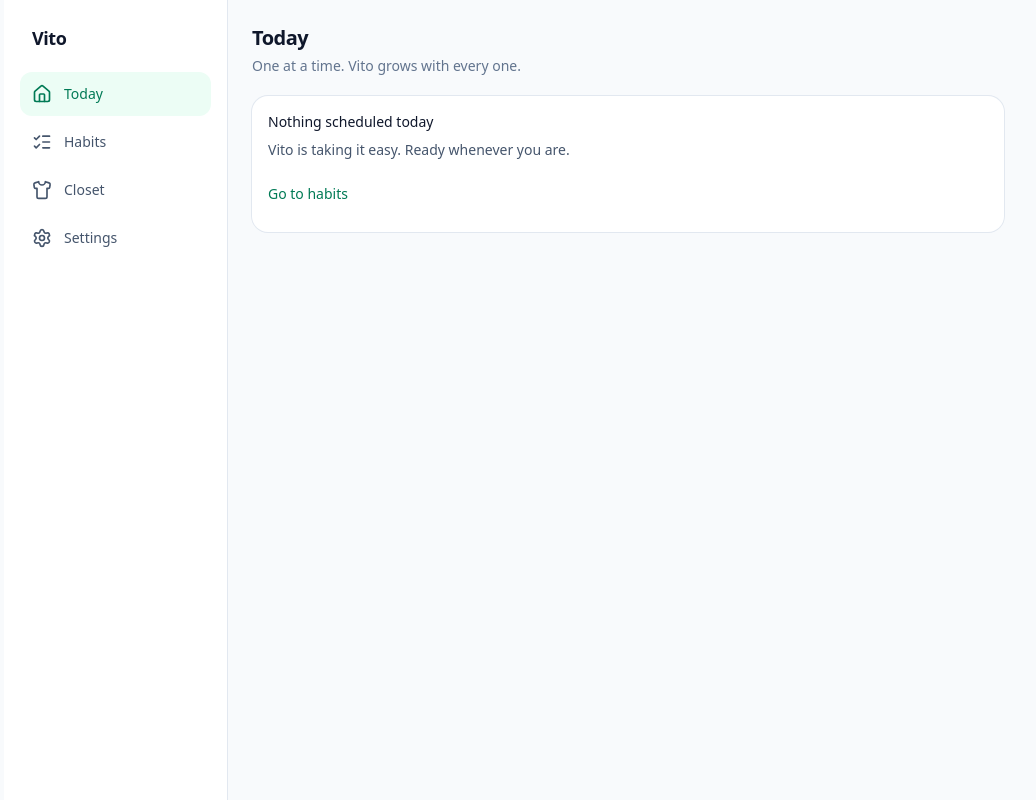
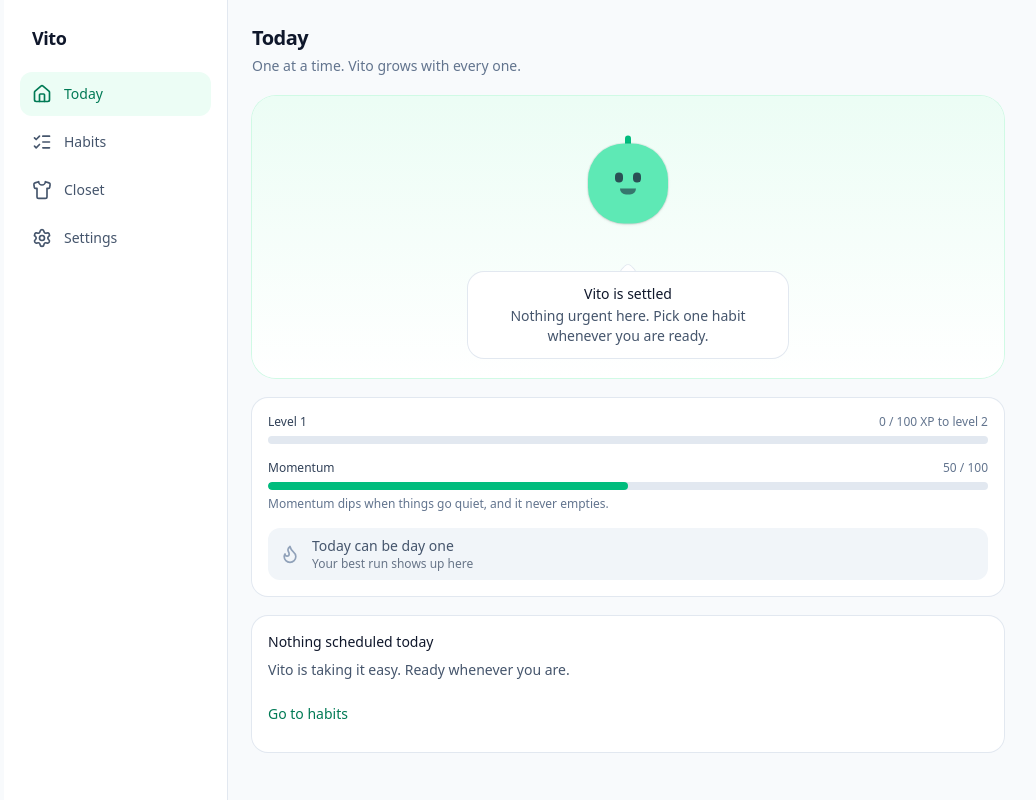
Before and after one commit to ramatc/vito, a React (Vite) app: page / in a window 1280 px wide. Shown: the whole page, without its empty margins (124-1160 px from the left). Built offline with nearby package versions, Linux system fonts and the light colour scheme.

Commit message:
feat(app): put Vito and the progress bars on the home screen

```diff
--- a/src/app/routes.tsx
+++ b/src/app/routes.tsx
@@ -4,6 +4,8 @@ import { Screen } from '../components/layout/Screen'
 import { Card } from '../components/ui/Card'
 import { HabitsScreen } from '../features/habits/HabitsScreen'
 import { TodayHabits } from '../features/habits/TodayHabits'
+import { ProgressSection } from '../features/progress/ProgressSection'
+import { VitoStage } from '../features/vito/components/VitoStage'
 
 /**
  * The app's four surfaces, all nested inside `AppShell` so navigation is part of
@@ -11,12 +13,18 @@ import { TodayHabits } from '../features/habits/TodayHabits'
  */
 
 /**
- * Home. Phase 7 replaces this body with the Vito hero and the progress section
- * above the same `TodayHabits` block — the route itself does not change.
+ * Home: the companion, the numbers he grows on, and today's list.
+ *
+ * Composed here rather than in a `features/home/` screen because the
+ * composition spans three features and the route is the honest owner of that.
+ * Each block subscribes to its own slice, so completing a habit updates the
+ * avatar, the bars and the list from one store write.
  */
 function HomeRoute() {
   return (
     <Screen title="Today" description="One at a time. Vito grows with every one.">
+      <VitoStage />
+      <ProgressSection />
       <TodayHabits />
     </Screen>
   )
```
